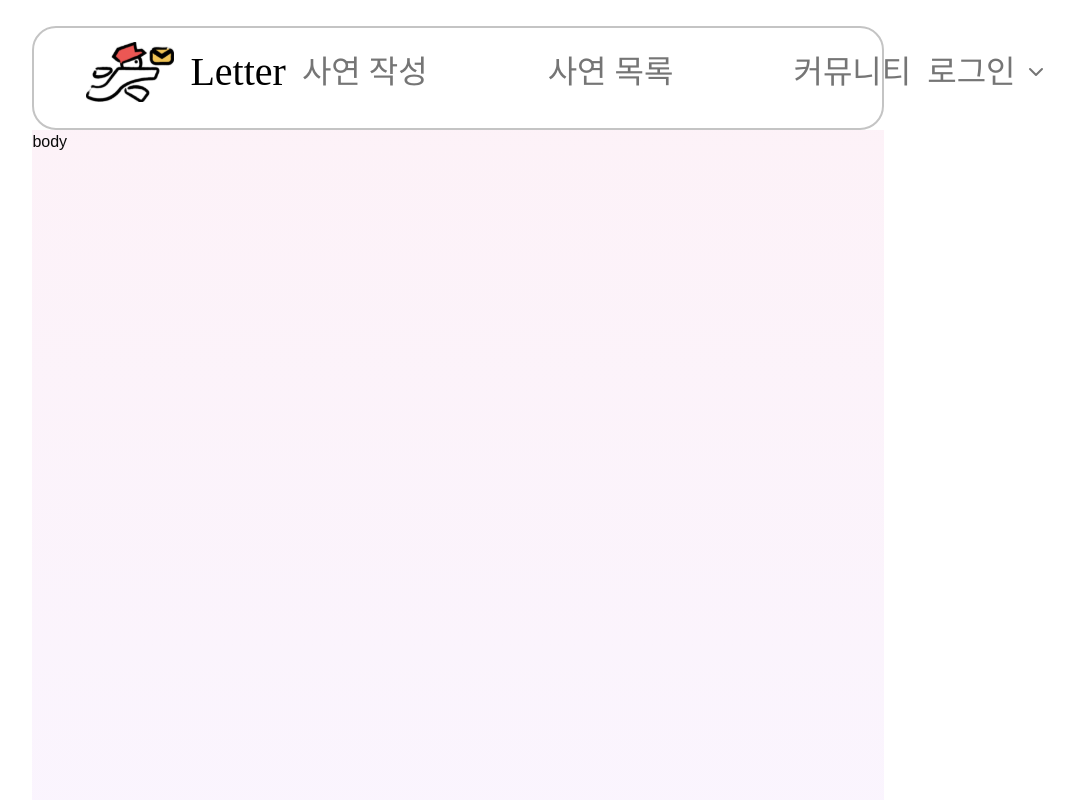
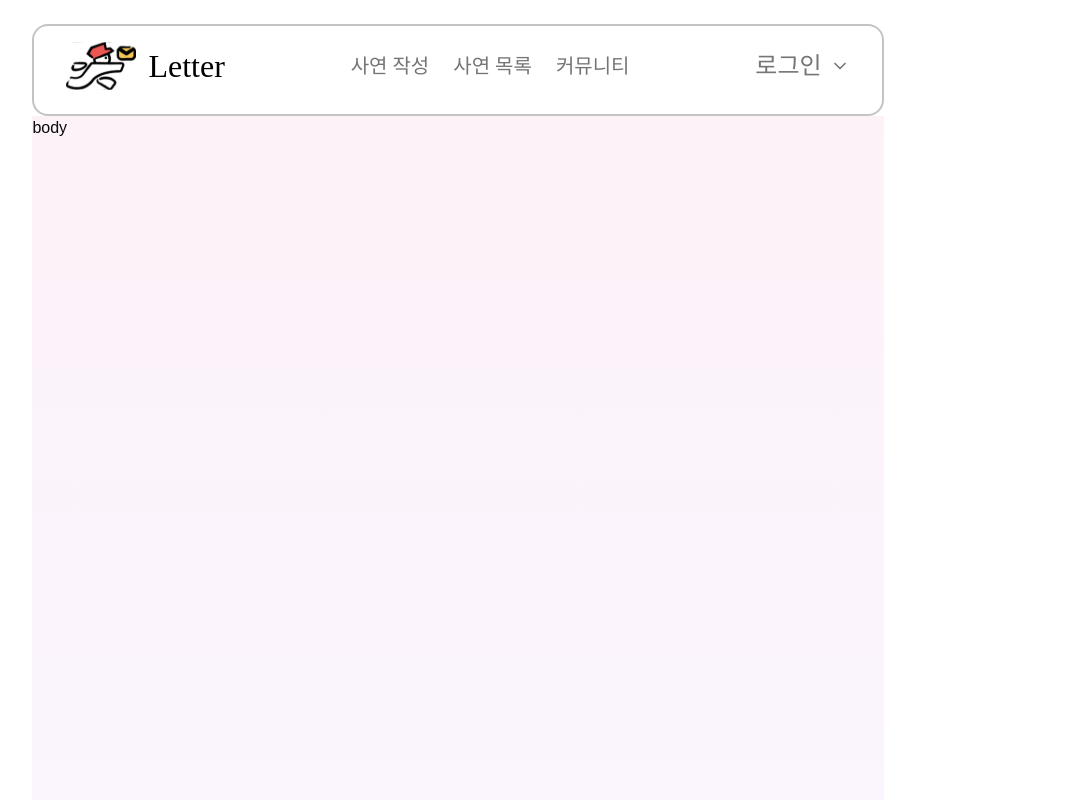
Before and after one commit to lhjwork/letter-community, a Next.js app: page / in a window 1280 px wide. Shown: the top 800 px of the page, without its empty margins (182-1256 px from the left). Built offline with nearby package versions, Linux system fonts and the light colour scheme; a web font is replaced by a local one.

Commit message:
ui header is fixed

```diff
--- a/app/globals.css
+++ b/app/globals.css
@@ -2,6 +2,7 @@
 @import "tw-animate-css";
 
 @custom-variant dark (&:is(.dark *));
+@custom-variant xxl (@media (min-width: 1400px));
 
 @theme inline {
   --color-background: var(--background);
--- a/components/shareds/Header.tsx
+++ b/components/shareds/Header.tsx
@@ -3,23 +3,23 @@ import Image from "next/image";
 
 export default function Header() {
   return (
-    <header className="w-full mt-4 sm:mt-6 lg:mt-[26px] px-3 sm:px-6 md:px-8 lg:px-10 xl:px-[52px] py-3 sm:py-4 lg:py-[14px] pb-4 sm:pb-6 lg:pb-[26px] rounded-2xl lg:rounded-[24px] border-2 border-[#C4C4C4]">
+    <header className="w-full mt-4 sm:mt-6 xxl:mt-[26px] px-3 sm:px-6 md:px-8 xxl:px-[52px] py-3 sm:py-4 xxl:py-[14px] pb-4 sm:pb-6 xxl:pb-[26px] rounded-2xl xxl:rounded-[24px] border-2 border-[#C4C4C4]">
       <div className="flex items-center justify-between gap-2 md:gap-4">
         {/* 왼쪽 로고 */}
         <Link
           href="/"
-          className="flex items-center gap-2 sm:gap-3 md:gap-3 lg:gap-4 flex-shrink-0"
+          className="flex items-center gap-2 sm:gap-3 xxl:gap-4 shrink-0"
         >
           <Image
             src="/icons/letter-logo.svg"
             alt="Letter Logo"
             width={88}
             height={60}
-            className="w-12 h-8 sm:w-16 sm:h-11 md:w-[70px] md:h-[48px] lg:w-20 lg:h-14 xl:w-[88px] xl:h-[60px]"
+            className="w-12 h-8 sm:w-16 sm:h-11 md:w-[70px] md:h-[48px] xxl:w-[88px] xxl:h-[60px]"
             priority
           />
           <span
-            className="text-2xl sm:text-3xl md:text-3xl lg:text-4xl xl:text-[40px] text-black whitespace-nowrap"
+            className="text-2xl sm:text-3xl md:text-[32px] xxl:text-[40px] text-black whitespace-nowrap"
             style={{ fontFamily: "NanumJangMiCe, cursive" }}
           >
             Letter
@@ -27,24 +27,24 @@ export default function Header() {
         </Link>
 
         {/* 중간 네비게이션 - 태블릿 이상에서만 표시 */}
-        <nav className="hidden md:flex items-center gap-4 md:gap-6 lg:gap-12 xl:gap-[120px] flex-1 justify-center">
+        <nav className="hidden md:flex items-center gap-4 md:gap-6 xxl:gap-[120px] flex-1 justify-center">
           <Link
             href="/write"
-            className="text-base md:text-lg lg:text-xl xl:text-[32px] text-[#757575] hover:text-black transition-colors whitespace-nowrap"
+            className="text-base md:text-xl xxl:text-[32px] text-[#757575] hover:text-black transition-colors whitespace-nowrap"
             style={{ fontFamily: "NanumJangMiCe, cursive" }}
           >
             사연 작성
           </Link>
           <Link
             href="/stories"
-            className="text-base md:text-lg lg:text-xl xl:text-[32px] text-[#757575] hover:text-black transition-colors whitespace-nowrap"
+            className="text-base md:text-xl xxl:text-[32px] text-[#757575] hover:text-black transition-colors whitespace-nowrap"
             style={{ fontFamily: "NanumJangMiCe, cursive" }}
           >
             사연 목록
           </Link>
           <Link
             href="/community"
-            className="text-base md:text-lg lg:text-xl xl:text-[32px] text-[#757575] hover:text-black transition-colors whitespace-nowrap"
+            className="text-base md:text-xl xxl:text-[32px] text-[#757575] hover:text-black transition-colors whitespace-nowrap"
             style={{ fontFamily: "NanumJangMiCe, cursive" }}
           >
             커뮤니티
@@ -52,10 +52,10 @@ export default function Header() {
         </nav>
 
         {/* 오른쪽 로그인 */}
-        <div className="flex items-center gap-1 sm:gap-2 flex-shrink-0">
+        <div className="flex items-center gap-1 sm:gap-2 shrink-0">
           <Link
             href="/login"
-            className="text-lg sm:text-xl md:text-xl lg:text-2xl xl:text-[32px] text-[#757575] hover:text-black transition-colors whitespace-nowrap"
+            className="text-lg sm:text-xl md:text-2xl xxl:text-[32px] text-[#757575] hover:text-black transition-colors whitespace-nowrap"
             style={{ fontFamily: "NanumJangMiCe, cursive" }}
           >
             로그인
@@ -65,7 +65,7 @@ export default function Header() {
             height="18"
             viewBox="0 0 24 24"
             fill="none"
-            className="text-[#757575] sm:w-5 sm:h-5 md:w-5 md:h-5 lg:w-6 lg:h-6"
+            className="text-[#757575] sm:w-5 sm:h-5 md:w-5 md:h-5"
           >
             <path
               d="M6 9L12 15L18 9"
```
